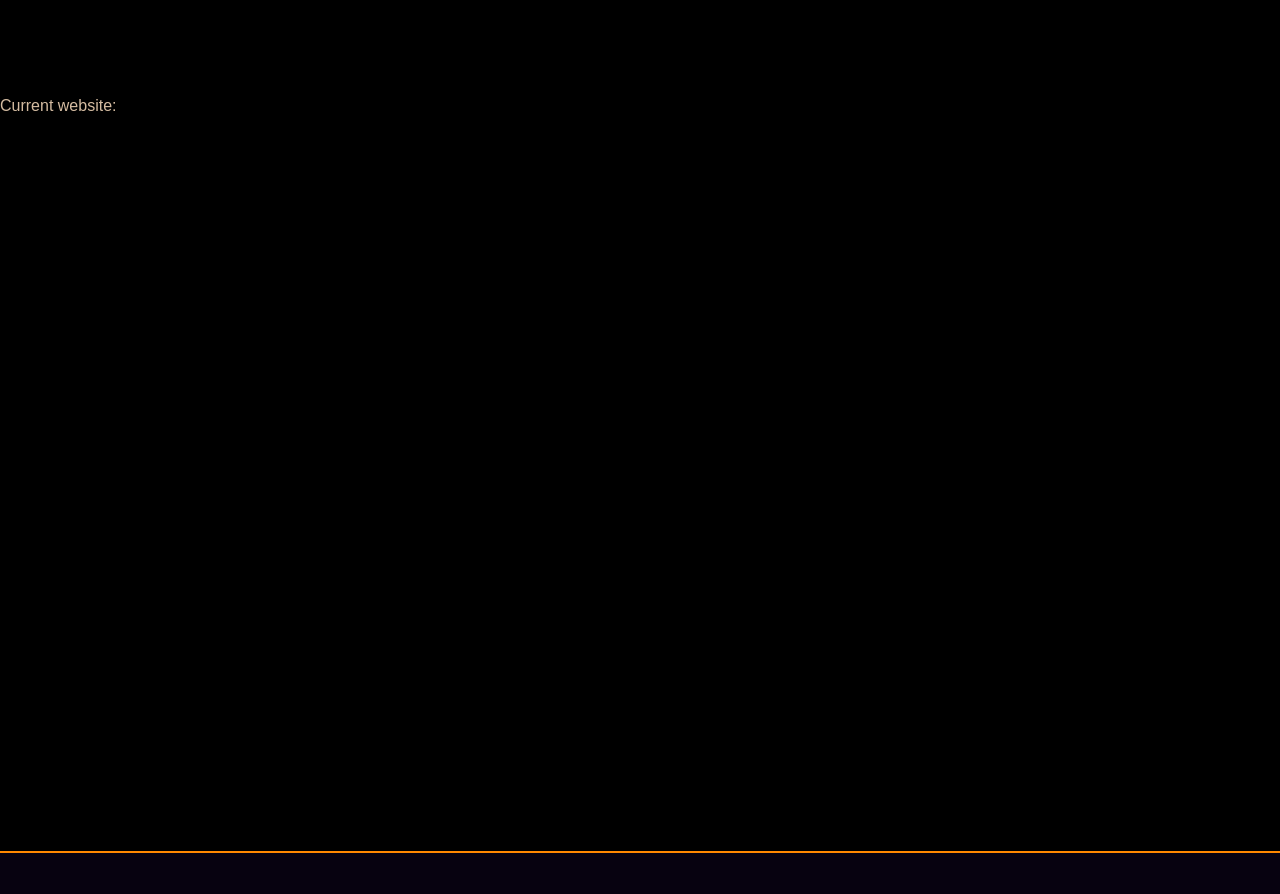
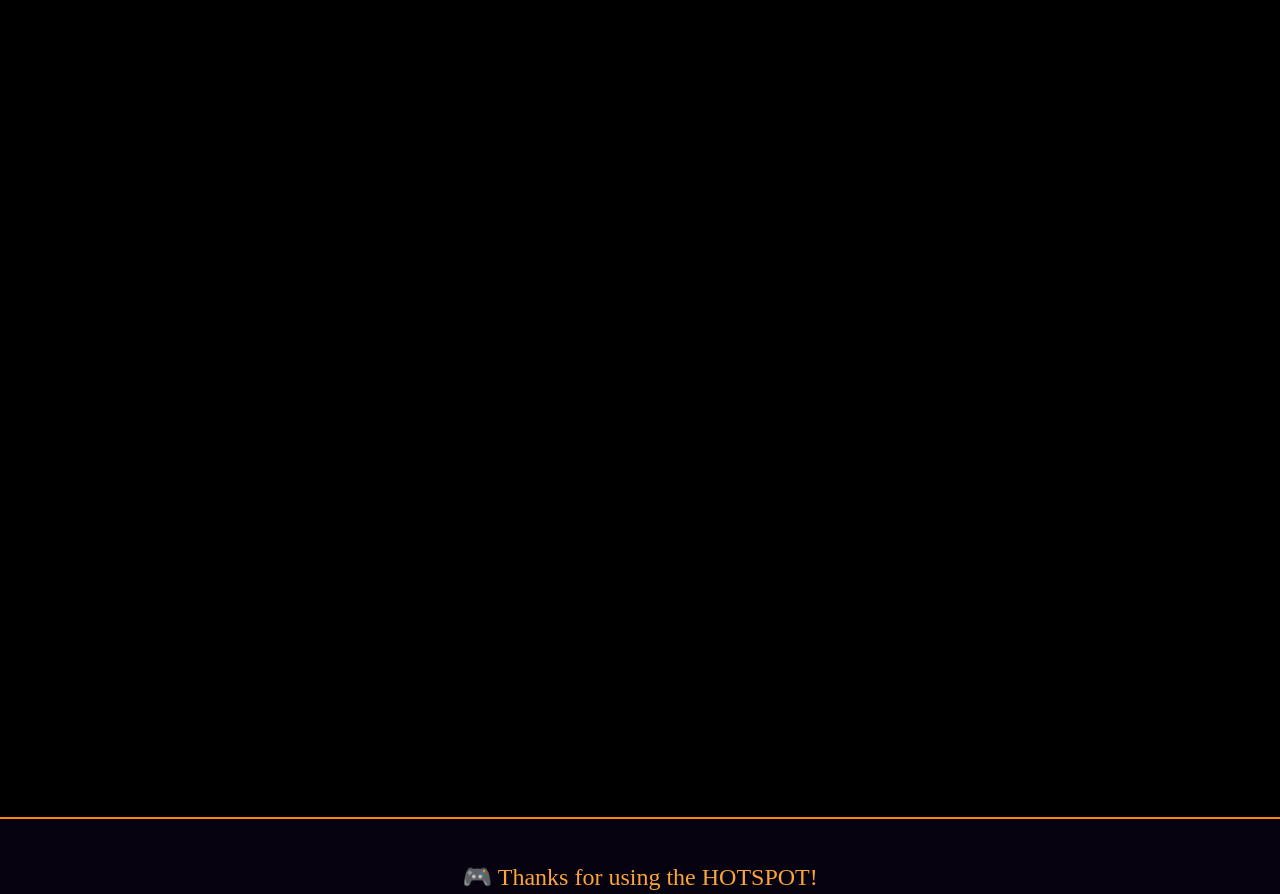
Before and after one commit to SquickyTV/HotspotBackend, a website: page index.html in a window 1280 px wide. Shown: the part 1685-2579 px from the top of the page. Drawn offline with nearby package versions, Linux system fonts and the light colour scheme; a script that the page names is missing.

```diff
--- a/index.html
+++ b/index.html
@@ -437,7 +437,6 @@
     <div class="square"></div>
 </div>
 <div style="font-family: sans-serif">
-  <p>Current website: <span id="currentSite"></span></p>
 </div>
 <div id="virtualComputerDiv" style="height:720px;width:flex"></div>
 
```
